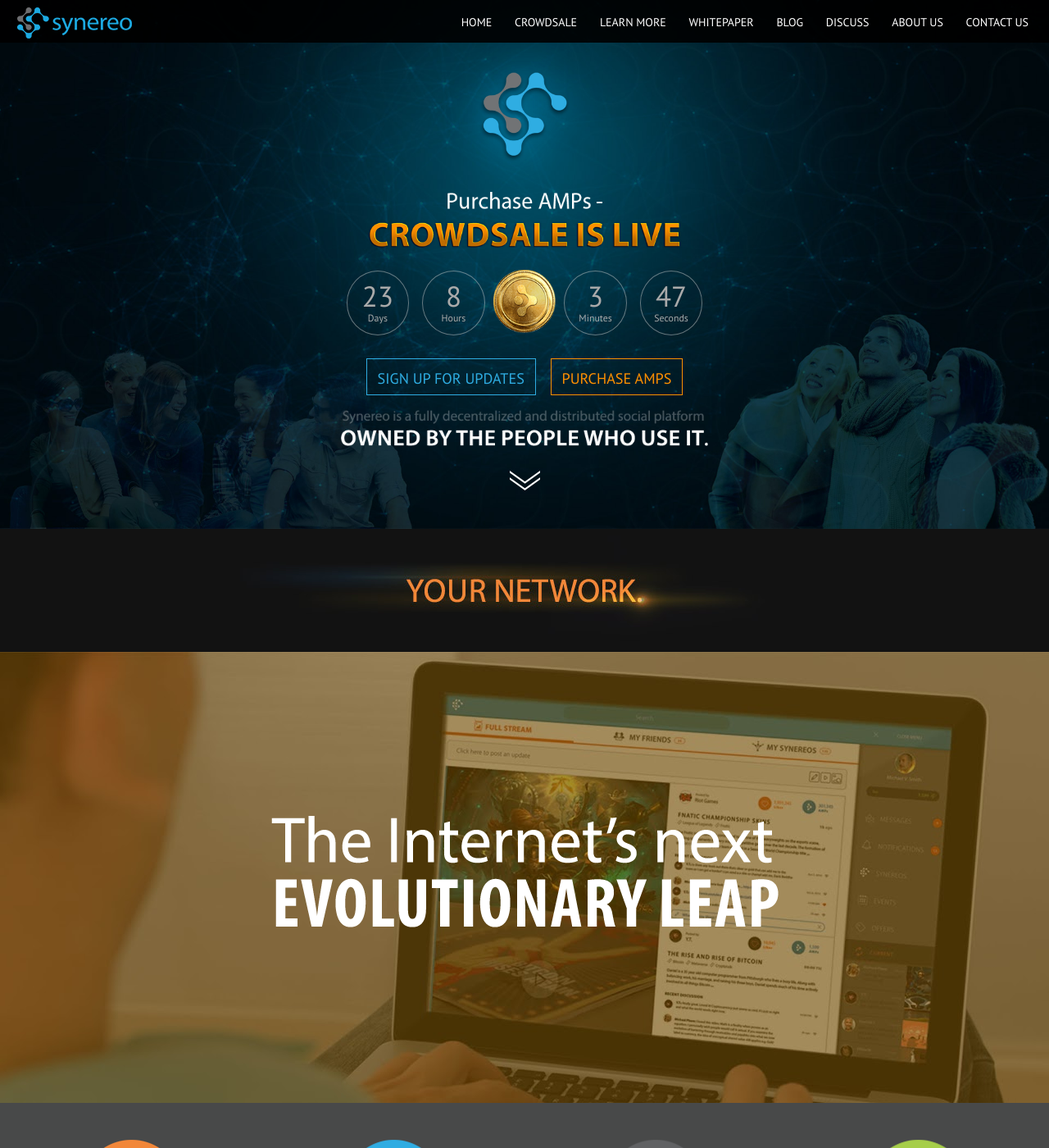
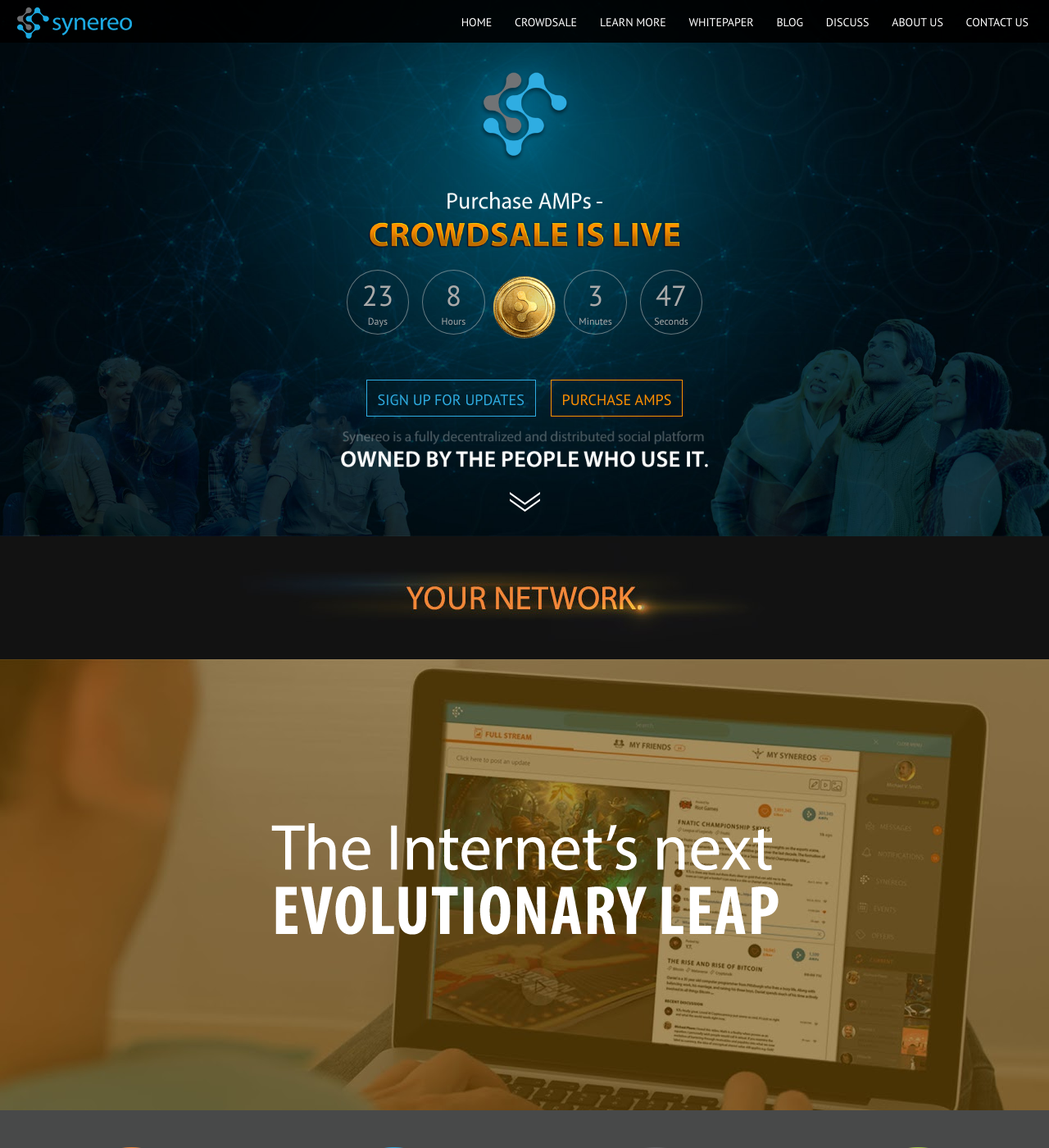
Before and after one commit to synereo/synereo.github.io, a Jekyll site: the page built from index.html, in a window 1280 px wide and 1400 px high. Shown: the whole window at 82% size. Built offline with Jekyll 4.4.1, drawn with Linux system fonts in a browser that asks for light colours; nearby versions of some CDN libraries.

Commit message:
Fine tuning

```diff
--- a/_sass/_home.scss
+++ b/_sass/_home.scss
@@ -20,7 +20,7 @@
                 }
                 &.amp {
                     width: 7%;
-                    padding-bottom: 10px;
+                    padding-bottom: 3px;
                 }
                 margin: 0 auto;
             }
@@ -46,14 +46,14 @@
                     }
                     span.title {
                         display: block;
-                        // padding-top: 3%;
+                        padding-top: 6%;
                         font-size: 85%;
                     }
                 }
             }
         }
         div.links {
-            // margin-top: 2%;
+            margin-top: 2%;
             text-align: center;
             @media all and (max-width: 750px) {
                 display: none;
```
